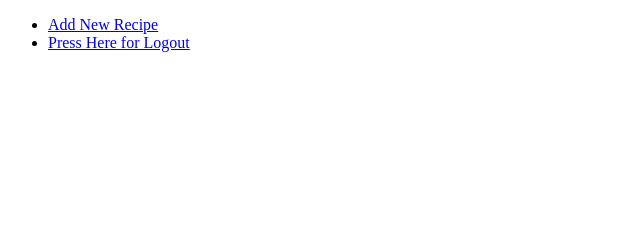
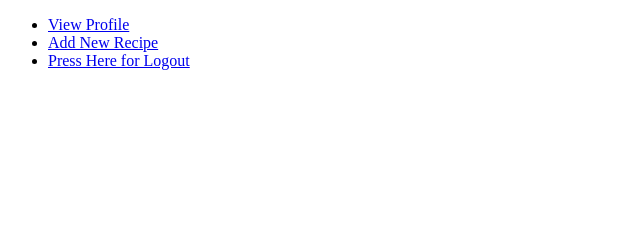
Before and after one commit to Hla-Naing/CMPE131_Recipewebapp, a Python web app: template templates/recipes.html in a window 1280 px wide. Shown: the part 165-405 px from the top of the page, without its empty margins (0-640 px from the left). Run offline with Jinja, Linux system fonts and the light colour scheme; the template is opened without the code that fills it, so the values that code supplies are empty.

Commit message:
Updated README.md with basic instructions/ethics, added link to profile from recipe page

```diff
--- a/templates/recipes.html
+++ b/templates/recipes.html
@@ -46,6 +46,7 @@
     </table>
     <nav>
         <ul>
+            <li><a href="{{ url_for('profile') }}">View Profile</a></li>
             <li><a href="{{ url_for('new_recipe') }}">Add New Recipe</a></li>
             <li><a href="{{ url_for('logout') }}">Press Here for Logout</a></li>
         </ul>
```
Also changed, not shown: README.md.
